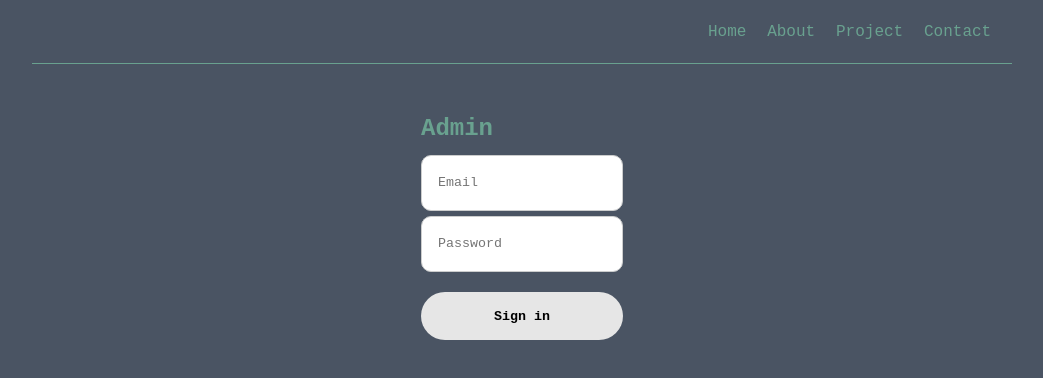
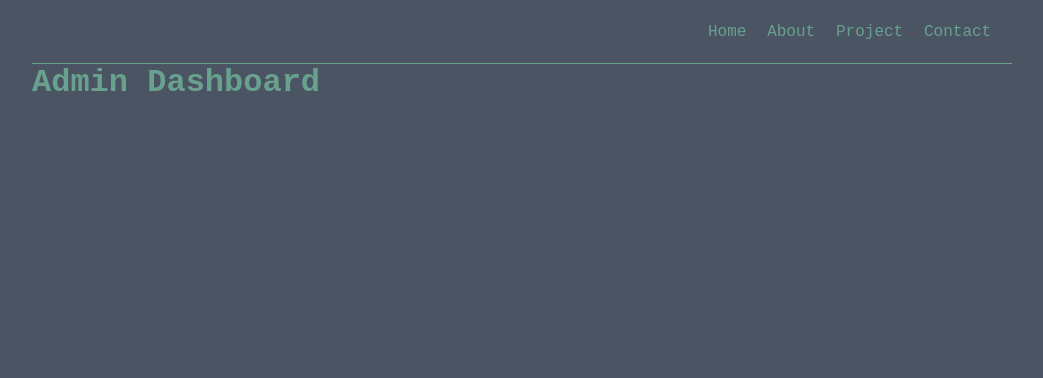
Before and after one commit to jackdijkema/portfolio, a React (Create React App) app: page /dashboard in a window 1280 px wide. Shown: the top 378 px of the page, without its empty margins (118-1161 px from the left). Built offline with nearby package versions, Linux system fonts and the light colour scheme.

Commit message:
FIX: removed old code

```diff
--- a/src/pages/Dashboard.jsx
+++ b/src/pages/Dashboard.jsx
@@ -4,10 +4,6 @@ import AdminLogin from "../components/Admin/AdminLogin/AdminLogin"
 import React, { useState } from "react";
 
 function Admin() {
-  const [token, setToken] = useState();
-  if (!token) {
-    return (<><Navbar /><AdminLogin setToken={setToken} /></>);
-  }
   return (
     <div>
       <Navbar />
```
